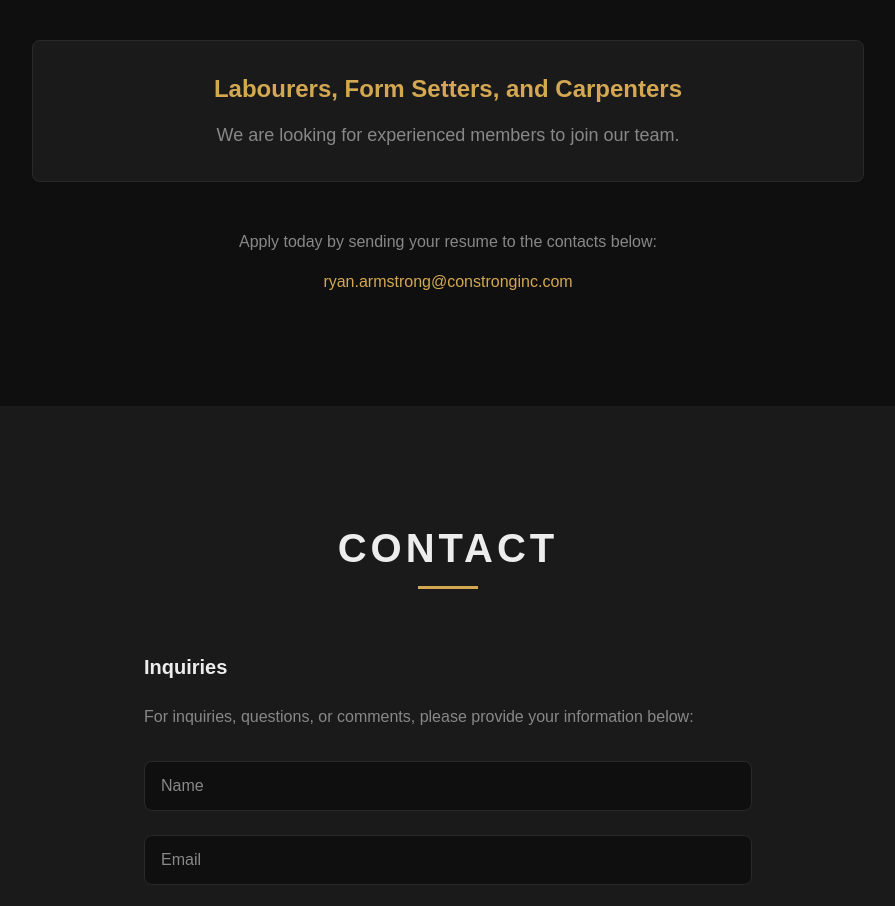
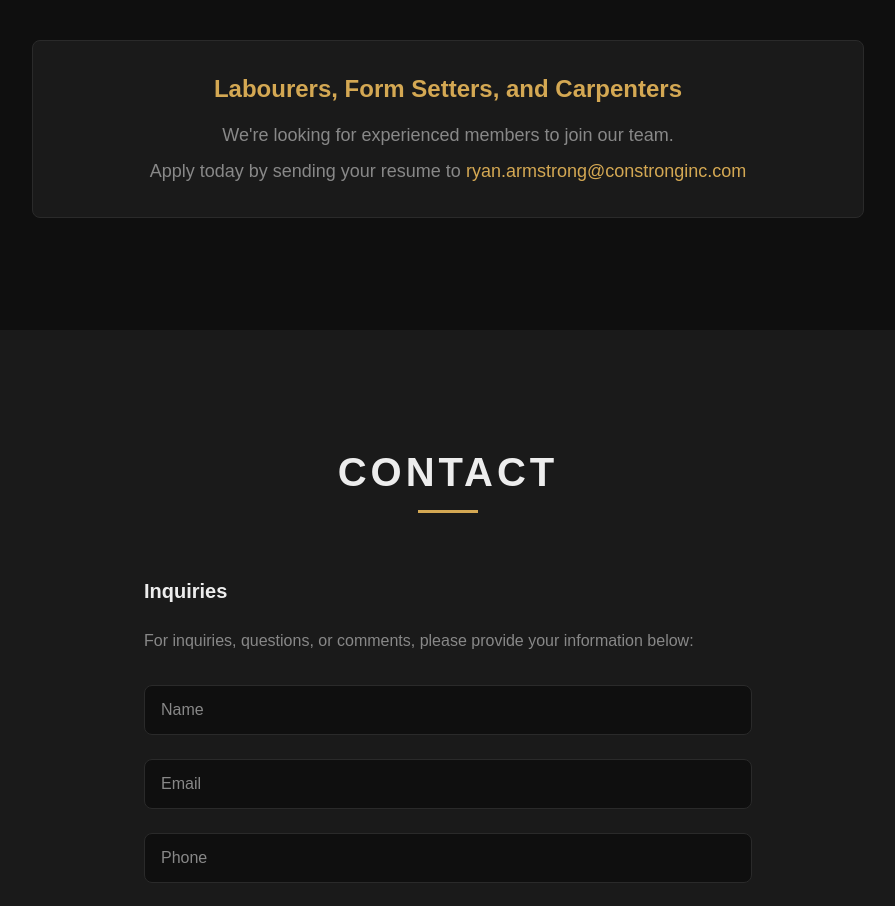
Before and after one commit to spragginsdesigns/constrong, a Next.js app: page / in a window 1280 px wide. Shown: the part 3760-4666 px from the top of the page, without its empty margins (192-1087 px from the left). Built offline with nearby package versions, Linux system fonts and the light colour scheme.

Commit message:
Update Careers.tsx
adjust

```diff
--- a/src/components/sections/Careers.tsx
+++ b/src/components/sections/Careers.tsx
@@ -13,21 +13,18 @@ export default function Careers() {
           <h3 className="text-2xl font-semibold text-accent mb-4 text-center">
             Labourers, Form Setters, and Carpenters
           </h3>
+          <p className="text-muted text-center text-lg mb-2">
+            We're looking for experienced members to join our team.
+          </p>
           <p className="text-muted text-center text-lg">
-            We are looking for experienced members to join our team.
+            Apply today by sending your resume to{" "}
+            <a
+              href={`mailto:${COMPANY.contact.email}?subject=Job Application`}
+              className="text-accent hover:text-accent-dark transition-colors font-medium"
+            >
+              {COMPANY.contact.email}
+            </a>
           </p>
-        </div>
-
-        <div className="text-center mt-12">
-          <p className="text-muted mb-4">
-            Apply today by sending your resume to the contacts below:
-          </p>
-          <a
-            href={`mailto:${COMPANY.contact.email}?subject=Job Application`}
-            className="text-accent hover:text-accent-dark transition-colors font-medium"
-          >
-            {COMPANY.contact.email}
-          </a>
         </div>
       </div>
     </section>
```
